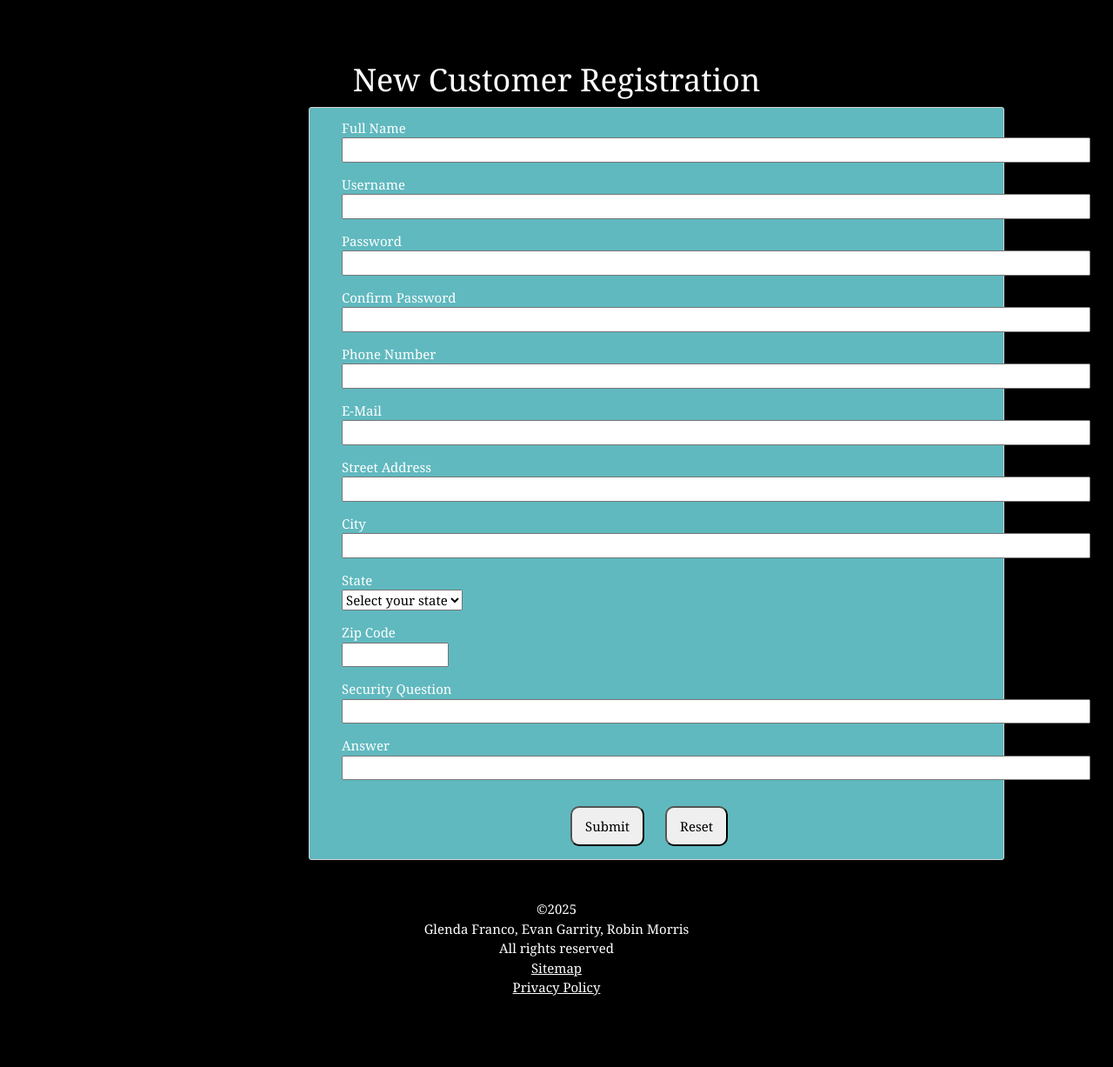
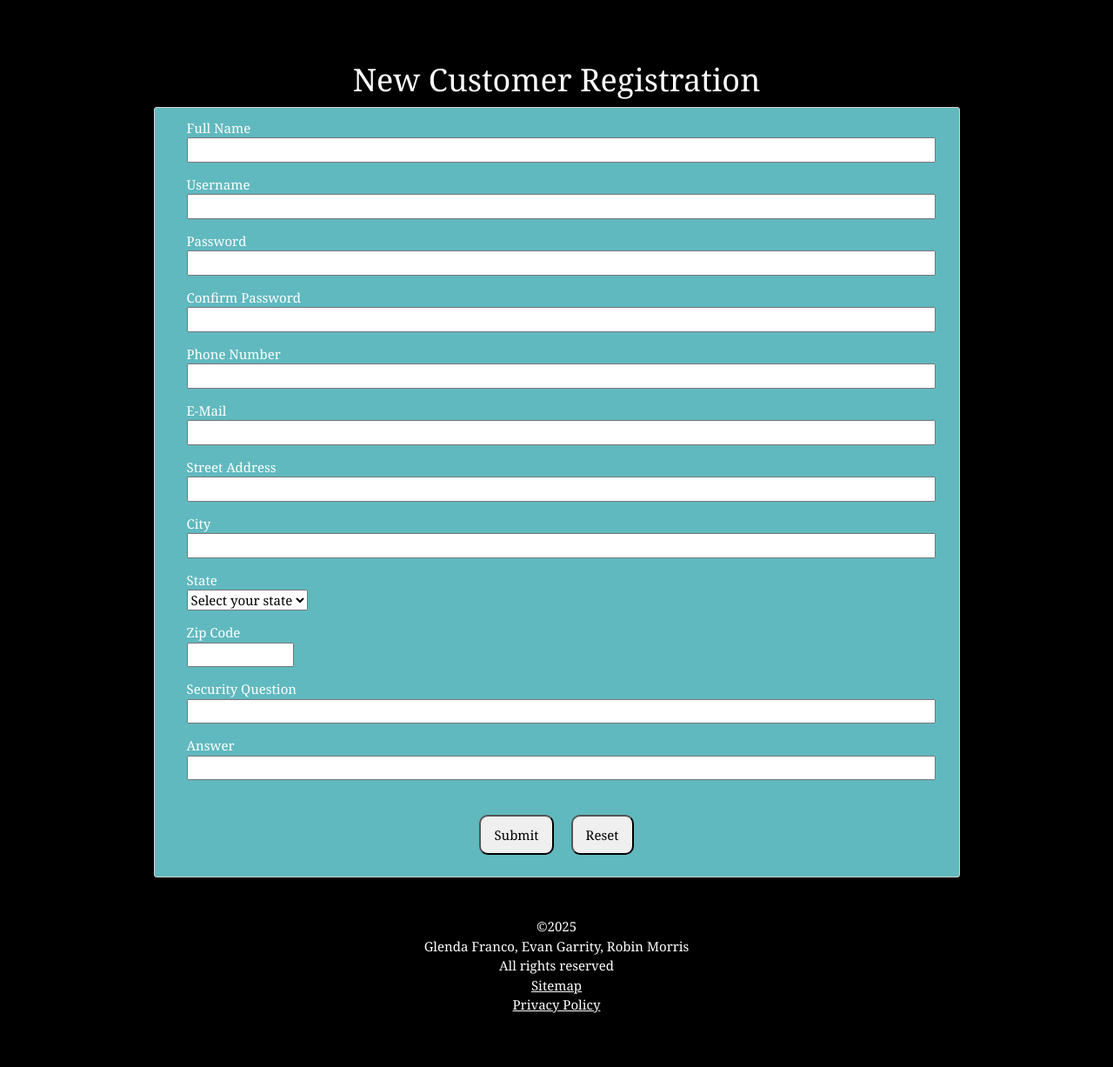
Before and after one commit to robin-e-m/coffeeShop, a PHP site: page /registerCustomer.php in a window 1280 px wide. Shown: the part 185-1412 px from the top of the page at 87% size. Before the commit the page ends 1330 px from the top, so only its background shows below. Run offline with PHP 8.4, Linux system fonts and the light colour scheme.

Commit message:
fixed form centering to be relative to the page size instead of fixed

```diff
--- a/mystyles.css
+++ b/mystyles.css
@@ -60,10 +60,13 @@ h1 {
   background-color: black;
   color: white;
   padding: 4rem 2rem;
-  position: relative;
   z-index: 10;
   font-family: Georgia, serif;
   text-align: center;
+  display: flex;
+  justify-content: center;
+  flex-direction: column;
+  align-items: center;
 }
 
 .register-option {
@@ -76,9 +79,8 @@ h1 {
   padding: 5px 20px 15px 20px;
   border: 1px solid lightgrey;
   border-radius: 3px;
-  margin-left: 325px;
-  width: 800px;
   text-align: left;
+  margin: 0 auto;
 }
 
 .password-card {
@@ -91,9 +93,16 @@ h1 {
   text-align: center;
 }
 
+.button-center {
+    display: flex;
+    justify-content: center;
+    flex-direction: row;
+    align-items: center;
+}
 .form-button {
     padding: 10px 15px;
     border-radius: 10px;
+    margin: 10px;
     transition-duration: 0.4s;
     font-family: Georgia, serif;
 }
--- a/registerCustomer.php
+++ b/registerCustomer.php
@@ -67,6 +67,7 @@
 
                 <div class="register-option">
                     <label>Confirm Password</label>
+                    <br>
                     <input type="password" name="pass2" size="90" required/>
                 </div>
 
@@ -174,9 +175,9 @@
                 <input type="hidden" name="usertype" value="3">
                 <br>
 
-                <div>
-                    <input class="form-button" style="margin-left:280px" type="submit" value="Submit" />
-                    <input class="form-button" style="margin-left:20px"type="reset" value="Reset" />
+                <div class="button-center">
+                    <input class="form-button" type="submit" value="Submit" />
+                    <input class="form-button" type="reset" value="Reset" />
                 </div>
             </form>
               </div>
--- a/resetPassword.php
+++ b/resetPassword.php
@@ -25,8 +25,8 @@
                     <input type="text" name="username" size="90" required/>
                 </div>
                 <br>
-                <div>
-                    <input class="form-button" style="margin-left:350px" type="submit" value="Submit" />
+                <div class="button-center">
+                    <input class="form-button" type="submit" value="Submit" />
                 </div>
             </form>
         </div>
```
Also changed, not shown: registerStaff.php (+11 -3 lines).
